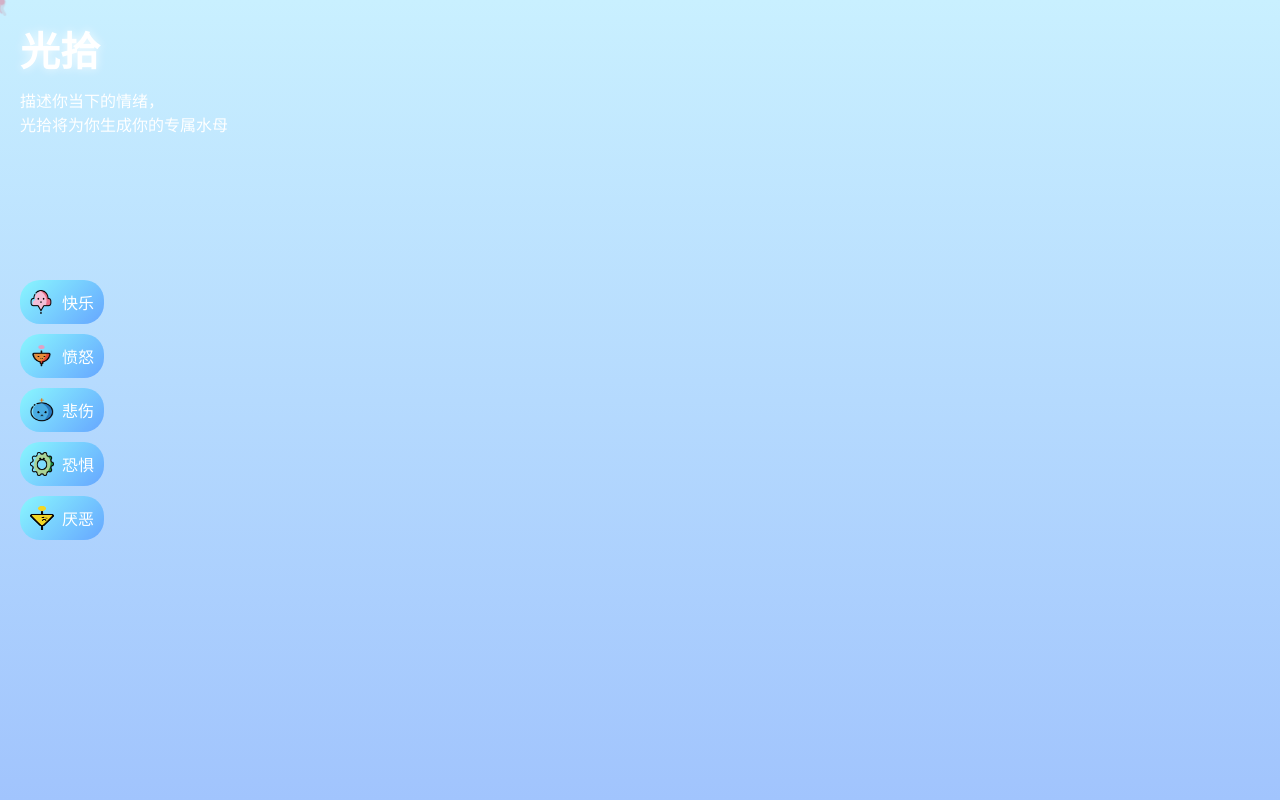
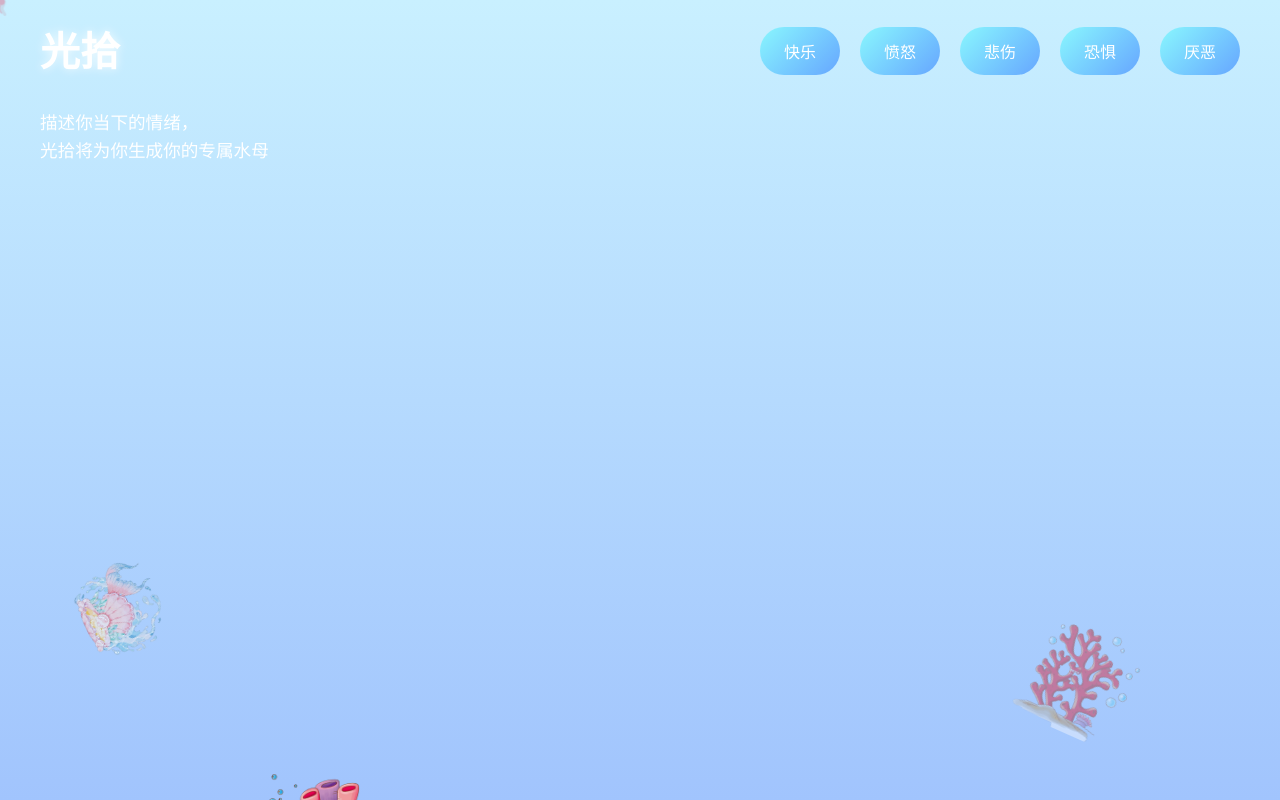
Before and after one commit to lyric-ai/webui, a website: page index.html in a window 1280 px wide. Drawn offline with Linux system fonts and the light colour scheme.

Commit message:
Update index.html

```diff
--- a/index.html
+++ b/index.html
@@ -1,85 +1,109 @@
 <!DOCTYPE html>
 <html lang="zh-CN">
 <head>
-  <meta charset="UTF-8" />
-  <meta name="viewport" content="width=device-width, initial-scale=1.0"/>
+  <meta charset="UTF-8">
+  <meta name="viewport" content="width=device-width, initial-scale=1">
   <title>光拾</title>
   <link href="https://fonts.googleapis.com/css2?family=Great+Vibes&family=Quicksand:wght@400;600&display=swap" rel="stylesheet">
   <style>
-    * { margin:0; padding:0; box-sizing:border-box; }
+    /* 重置 */
+    * { margin: 0; padding: 0; box-sizing: border-box; }
     html, body {
-      width:100%; height:100%; overflow:hidden;
-      background:linear-gradient(to bottom, #c9f0ff, #a1c4fd);
-      font-family:'Quicksand',sans-serif;
-      cursor:none; position:relative;
+      width: 100%; height: 100%;
+      overflow: hidden;
+      background: linear-gradient(to bottom, #c9f0ff, #a1c4fd);
+      font-family: 'Quicksand', sans-serif;
+      cursor: none;
+      position: relative;
     }
 
-    /* 水母光标 & 粒子 */
-    #cursor { position:fixed; width:32px; height:32px; pointer-events:none; transform:translate(-50%,-50%); z-index:9999; }
-    canvas#cursor-canvas { position:fixed; top:0; left:0; pointer-events:none; z-index:9998; }
-
-    /* 顶部标题 & 描述 */
-    h1 {
-      position:absolute; top:20px; left:20px;
-      font-family:'Great Vibes',cursive; font-size:2.5rem;
-      font-weight:700; color:white; z-index:10;
-      text-shadow:0 0 10px rgba(255,255,255,0.8);
+    /* 粒子光标 */
+    canvas#cursor-canvas {
+      position: fixed; top: 0; left: 0;
+      pointer-events: none; z-index: 9998;
     }
-    .description {
-      position:absolute; top:65px; left:20px;
-      color:white; font-size:1rem; line-height:1.5;
-      white-space: pre-wrap; /* 支持换行 */
-      z-index:10;
+    #cursor {
+      position: fixed;
+      width: 32px; height: 32px;
+      pointer-events: none;
+      transform: translate(-50%, -50%);
+      z-index: 9999;
     }
 
-    /* 主内容区：左侧按钮 右侧结果 */
-    .main {
-      position:absolute; top:0; left:0; right:0; bottom:0;
-      display:flex;
+    /* 顶部 Header */
+    header {
+      position: absolute; top: 0; left: 0; right: 0;
+      display: flex; align-items: center; justify-content: space-between;
+      padding: 20px 40px; z-index: 10;
     }
-    .left-panel {
-      width: 200px; /* 根据需要调整 */
-      display:flex; flex-direction:column; align-items:flex-start;
-      justify-content:center; padding-left:20px;
+    header h1 {
+      font-family: 'Great Vibes', cursive;
+      font-size: 2.5rem; font-weight: bold;
+      color: white; text-shadow: 0 0 10px rgba(255,255,255,0.8);
     }
-    .btn-group {
-      display:flex; flex-direction:column; gap:10px; margin-top:20px;
+    nav {
+      display: flex; gap: 20px;
     }
-    .btn-group button {
-      display:flex; align-items:center; gap:8px;
-      width:100%; padding:10px; font-size:1rem; border:none; border-radius:20px;
-      background:linear-gradient(135deg, #89f7fe 0%, #66a6ff 100%);
-      color:white; cursor:pointer; transition:transform .2s,box-shadow .2s;
+    .nav-button {
+      padding: 12px 24px;
+      font-size: 1rem; color: white;
+      background: linear-gradient(135deg, #89f7fe 0%, #66a6ff 100%);
+      border: none; border-radius: 30px;
+      cursor: pointer; transition: transform .2s, box-shadow .2s;
     }
-    .btn-group button:hover {
-      transform:scale(1.05); box-shadow:0 0 15px rgba(102,166,255,0.7);
+    .nav-button:hover {
+      transform: scale(1.05);
+      box-shadow: 0 0 15px rgba(102,166,255,0.7);
     }
-    .btn-icon { width:24px; height:24px; }
 
-    .right-panel {
-      flex:1; display:flex; flex-direction:column; align-items:center;
-      justify-content:center; padding-right:20px; position:relative;
+    /* 页首描述 */
+    .subtitle {
+      position: absolute; top: 80px; left: 40px;
+      color: white; font-size: 1.1rem; line-height: 1.6;
+      z-index: 10;
+      white-space: pre-wrap;
+    }
+
+    /* 主内容区 */
+    .hero {
+      position: absolute; top: 0; left: 0; right: 0; bottom: 0;
+      display: flex; align-items: center; justify-content: center;
+    }
+
+    /* 中间生成图像 */
+    #result {
+      max-width: 60%; max-height: 70%;
+      display: flex; align-items: center; justify-content: center;
     }
     #result img {
-      max-width:100%; border-radius:12px; box-shadow:0 0 15px rgba(0,0,0,0.2);
-      animation:fadeIn 1s;
+      width: 100%; height: auto;
+      border-radius: 16px;
+      box-shadow: 0 0 20px rgba(0,0,0,0.2);
+      animation: fadeIn 1s;
     }
-    @keyframes fadeIn { from{opacity:0;} to{opacity:1;} }
+    @keyframes fadeIn { from { opacity: 0 } to { opacity: 1 } }
 
+    /* 下载按钮 */
     #downloadBtn {
-      display:none; margin-top:15px; padding:8px 16px; font-size:1rem;
-      background:linear-gradient(135deg,#f6d365 0%,#fda085 100%);
-      color:white; text-decoration:none; border-radius:12px;
-      box-shadow:0 0 10px rgba(255,150,100,0.6);
+      position: absolute; bottom: 30px; right: 30px;
+      display: none;
+      padding: 12px 24px; font-size: 1rem;
+      background: linear-gradient(135deg,#f6d365 0%,#fda085 100%);
+      color: white; text-decoration: none; border-radius: 20px;
+      box-shadow: 0 0 15px rgba(255,150,100,0.6);
+      z-index: 10;
     }
 
     /* 漂浮装饰 */
-    .floating { position:fixed; width:120px; pointer-events:none; z-index:1; animation:floatAnim linear infinite; }
+    .floating {
+      position: fixed; width: 120px; pointer-events: none; z-index: 1;
+      animation: floatAnim linear infinite;
+    }
     @keyframes floatAnim {
-      0%   {transform:translateY(0) rotate(0deg); opacity:0;}
-      10%  {opacity:0.6;}
-      50%  {opacity:1;}
-      100% {transform:translateY(-120vh) rotate(360deg); opacity:0;}
+      0%   { transform: translateY(0) rotate(0deg); opacity: 0; }
+      10%  { opacity: 0.6; }
+      50%  { opacity: 1; }
+      100% { transform: translateY(-120vh) rotate(360deg); opacity: 0; }
     }
     .jelly1 { left:5%;  top:90%;  animation-duration:28s; animation-delay:0s; }
     .jelly2 { left:60%; top:100%; animation-duration:32s; animation-delay:5s; }
@@ -89,54 +113,47 @@
   </style>
 </head>
 <body>
-  <!-- 粒子拖尾 & 水母光标 -->
+  <!-- 粒子光标 & 自定义光标 -->
   <canvas id="cursor-canvas"></canvas>
-  <img id="cursor" src="https://raw.githubusercontent.com/lyric-ai/webui/main/public/jellyfish.png" alt="cursor"/>
+  <img id="cursor" src="https://raw.githubusercontent.com/lyric-ai/webui/main/public/jellyfish.png" alt="cursor">
 
-  <!-- 顶部标题与描述 -->
-  <h1>光拾</h1>
-  <div class="description">
+  <!-- Header -->
+  <header>
+    <h1>光拾</h1>
+    <nav>
+      <button class="nav-button" data-emotion="happiness">快乐</button>
+      <button class="nav-button" data-emotion="anger">愤怒</button>
+      <button class="nav-button" data-emotion="sadness">悲伤</button>
+      <button class="nav-button" data-emotion="fear">恐惧</button>
+      <button class="nav-button" data-emotion="disgust">厌恶</button>
+    </nav>
+  </header>
+
+  <!-- 副标题 -->
+  <div class="subtitle">
 描述你当下的情绪，
 光拾将为你生成你的专属水母
   </div>
 
+  <!-- 漂浮装饰 -->
+  <img src="https://raw.githubusercontent.com/lyric-ai/webui/main/public/ComfyUI_00047_.png" class="floating jelly1">
+  <img src="https://raw.githubusercontent.com/lyric-ai/webui/main/public/d483bc60-04b9-4970-8e2a-343b13822e62.png" class="floating jelly2">
+  <img src="https://raw.githubusercontent.com/lyric-ai/webui/main/public/ComfyUI_00048_.png" class="floating jelly3">
+  <img src="https://raw.githubusercontent.com/lyric-ai/webui/main/public/ComfyUI_00049_.png" class="floating jelly4">
+  <img src="https://raw.githubusercontent.com/lyric-ai/webui/main/public/ComfyUI_00050_.png" class="floating jelly5">
+
   <!-- 主内容区 -->
-  <div class="main">
-    <!-- 左侧按钮 -->
-    <div class="left-panel">
-      <div class="btn-group">
-        <button data-emotion="happiness">
-          <img src="https://raw.githubusercontent.com/lyric-ai/webui/main/public/情绪按钮-01.png" class="btn-icon" alt="快乐"/>快乐
-        </button>
-        <button data-emotion="anger">
-          <img src="https://raw.githubusercontent.com/lyric-ai/webui/main/public/情绪按钮-02.png" class="btn-icon" alt="愤怒"/>愤怒
-        </button>
-        <button data-emotion="sadness">
-          <img src="https://raw.githubusercontent.com/lyric-ai/webui/main/public/情绪按钮-03.png" class="btn-icon" alt="悲伤"/>悲伤
-        </button>
-        <button data-emotion="fear">
-          <img src="https://raw.githubusercontent.com/lyric-ai/webui/main/public/情绪按钮-04.png" class="btn-icon" alt="恐惧"/>恐惧
-        </button>
-        <button data-emotion="disgust">
-          <img src="https://raw.githubusercontent.com/lyric-ai/webui/main/public/情绪按钮-05.png" class="btn-icon" alt="厌恶"/>厌恶
-        </button>
-      </div>
-    </div>
-
-    <!-- 右侧结果与下载 -->
-    <div class="right-panel">
-      <div id="result"></div>
-      <a id="downloadBtn" href="#" download="jellyfish.png">⬇️ 下载图片</a>
-    </div>
+  <div class="hero">
+    <div id="result"></div>
+    <a id="downloadBtn" href="#" download="jellyfish.png">⬇️ 下载图片</a>
   </div>
 
   <script>
-    // 粒子拖尾效果
-    const canvas = document.getElementById("cursor-canvas"),
-          ctx = canvas.getContext("2d");
+    // 粒子拖尾
+    const canvas = document.getElementById("cursor-canvas"), ctx = canvas.getContext("2d");
     let W = window.innerWidth, H = window.innerHeight;
     canvas.width = W; canvas.height = H;
-    const particles = [], colors = ["#fff","#ff9efc","#b1fff2","#ffd6a5"];
+    const particles = [], colors = ["#ffffff","#ff9efc","#b1fff2","#ffd6a5"];
     class Particle {
       constructor(x,y){
         this.x=x; this.y=y;
@@ -147,14 +164,14 @@
         this.vy=(Math.random()-0.5)*3;
       }
       draw(){
-        ctx.globalAlpha=this.a;
+        ctx.globalAlpha = this.a;
         ctx.beginPath();
         ctx.arc(this.x,this.y,this.r,0,2*Math.PI);
-        ctx.fillStyle=this.c;ctx.fill();
-        ctx.globalAlpha=1;
+        ctx.fillStyle=this.c; ctx.fill();
+        ctx.globalAlpha = 1;
       }
       update(){
-        this.x+=this.vx; this.y+=this.vy; this.a-=0.02;
+        this.x += this.vx; this.y += this.vy; this.a -= 0.02;
       }
     }
     function animate(){
@@ -166,24 +183,26 @@
       requestAnimationFrame(animate);
     }
     document.addEventListener("mousemove", e=>{
+      // 光标位置
       const cur = document.getElementById("cursor");
       cur.style.left = e.clientX + "px";
       cur.style.top  = e.clientY + "px";
+      // 粒子
       for(let i=0;i<5;i++) particles.push(new Particle(e.clientX,e.clientY));
     });
     window.addEventListener("resize", ()=>{
-      W = window.innerWidth; H = window.innerHeight;
-      canvas.width=W; canvas.height=H;
+      W = innerWidth; H = innerHeight;
+      canvas.width = W; canvas.height = H;
     });
     animate();
 
-    // 颜色与花朵列表
-    const colorsList = [/* …填入你的颜色数组… */];
-    const flowersList= [/* …填入你的花朵数组… */];
+    // 提示词列表请填入
+    const colorsList = [/*...*/];
+    const flowersList = [/*...*/];
 
-    // 情绪按钮逻辑
-    document.querySelectorAll(".btn-group button").forEach(btn=>{
-      btn.addEventListener("click", async ()=>{
+    // 按钮点击逻辑
+    document.querySelectorAll('nav .nav-button').forEach(btn=>{
+      btn.addEventListener('click', async ()=>{
         const emotion = btn.dataset.emotion;
         const color   = colorsList[Math.floor(Math.random()*colorsList.length)];
         const flower  = flowersList[Math.floor(Math.random()*flowersList.length)];
@@ -191,35 +210,37 @@
         const resDiv  = document.getElementById("result");
         resDiv.innerHTML = `✨ 提示词：<code>${prompt}</code><br>正在生成…`;
         try {
-          const r1 = await fetch("/api/generate", {
-            method:"POST", headers:{"Content-Type":"application/json"},
+          const r1 = await fetch('/api/generate', {
+            method:'POST',
+            headers:{'Content-Type':'application/json'},
             body: JSON.stringify({ jellyfish: prompt })
           });
           const { generateUuid } = await r1.json();
           let count=0, max=40;
           const iv = setInterval(async ()=>{
             count++;
-            const r2 = await fetch("/api/generate/status", {
-              method:"POST", headers:{"Content-Type":"application/json"},
+            const r2 = await fetch('/api/generate/status', {
+              method:'POST',
+              headers:{'Content-Type':'application/json'},
               body: JSON.stringify({ generateUuid })
             });
             const data = await r2.json();
-            if(data.status==="done" && data.imageUrl){
+            if(data.status==='done' && data.imageUrl){
               clearInterval(iv);
-              resDiv.innerHTML = `<img src="${data.imageUrl}" alt="result"/>`;
-              const dl = document.getElementById("downloadBtn");
+              resDiv.innerHTML = `<img src="${data.imageUrl}" alt="result">`;
+              const dl = document.getElementById('downloadBtn');
               dl.href = data.imageUrl;
-              dl.style.display = "inline-block";
+              dl.style.display = 'inline-block';
             } else {
-              resDiv.textContent="⏳ 生成中…";
+              resDiv.textContent = '⏳ 生成中…';
             }
             if(count>=max){
               clearInterval(iv);
-              resDiv.textContent="⚠️ 查询超时，请稍后再试。";
+              resDiv.textContent = '⚠️ 查询超时，请稍后再试。';
             }
-          },3000);
+          }, 3000);
         } catch(err){
-          document.getElementById("result").textContent="❌ 提交失败："+err.message;
+          document.getElementById('result').textContent = '❌ 提交失败：' + err.message;
         }
       });
     });
```
